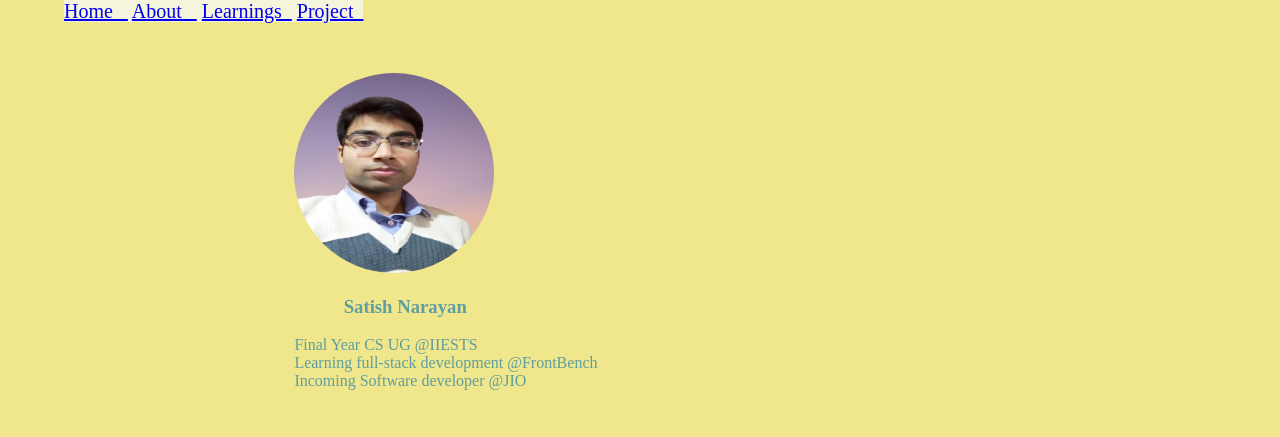
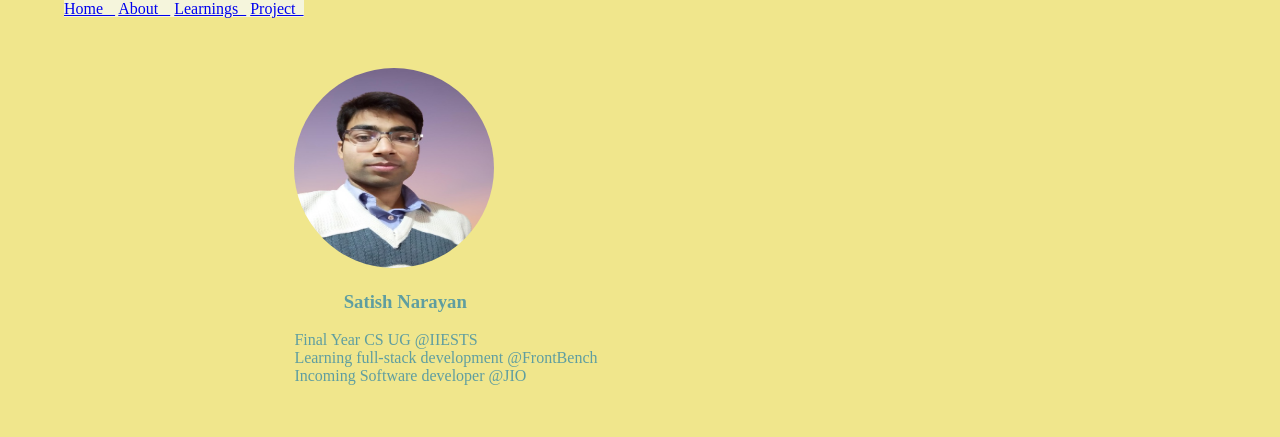
Before and after one commit to narayansatish/portfolio, a plain HTML site: page index.html in a window 1280 px wide. Shown: the top 437 px of the page. Drawn offline with Linux system fonts and the light colour scheme.

Commit message:
nav layout

```diff
--- a/home.css
+++ b/home.css
@@ -8,8 +8,8 @@ img {
     border-radius: 50%;
   }
 #navigation{
-    font-size: 20px;
-
+    font-size: auto;
+    white-space: nowrap;
 
     background-color: beige;
     display: inline;
```
